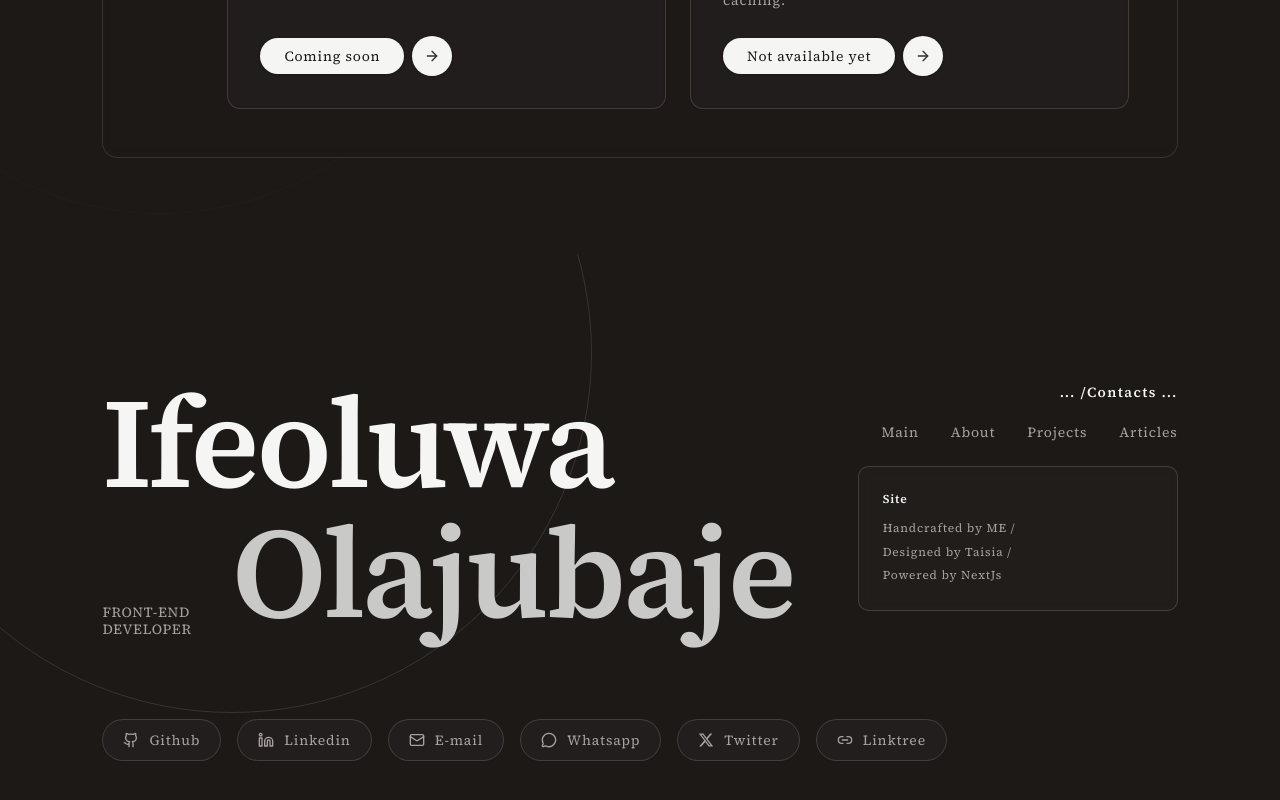
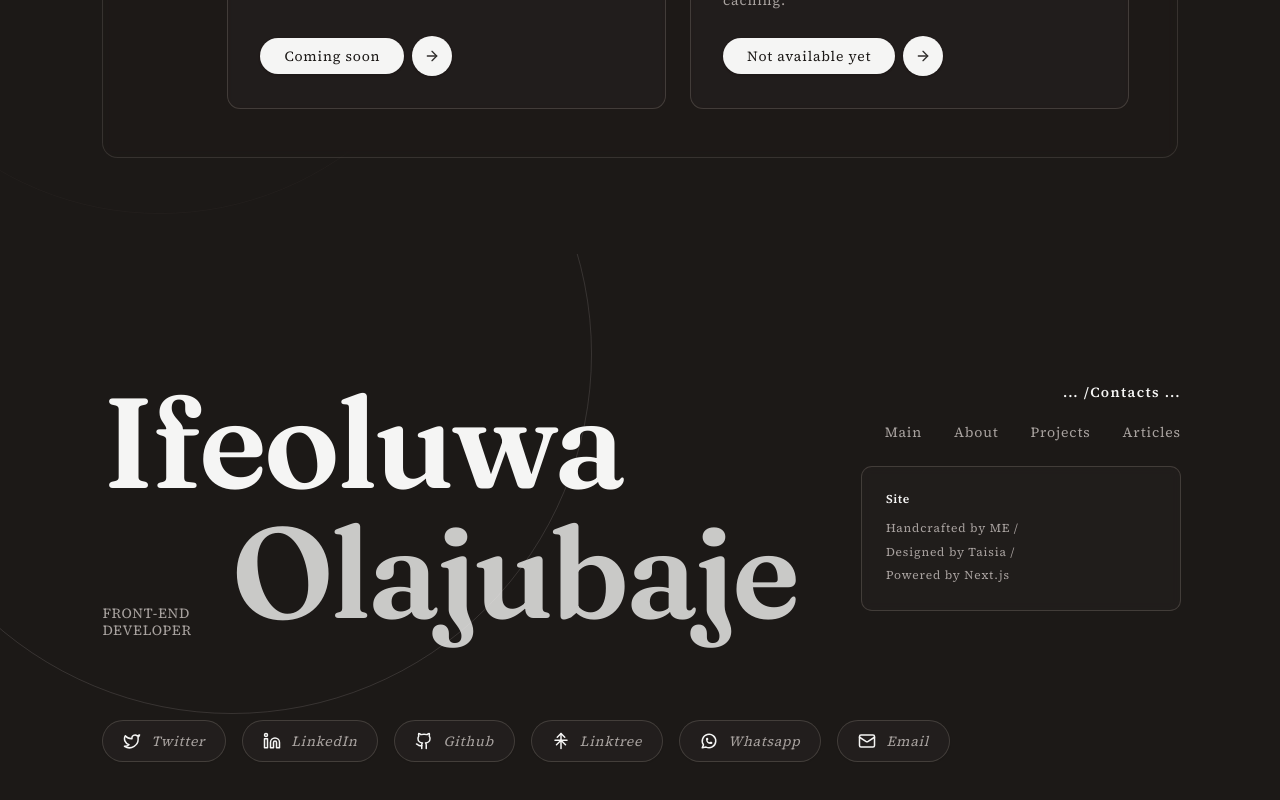
Before and after one commit to emanncode/emanncode-portfolio, a Next.js app: page / in a window 1280 px wide. Shown: the part 5939-6739 px from the top of the page. Built offline with nearby package versions, Linux system fonts and the light colour scheme.

Commit message:
style(contact): adapt layout structure using font-heading and existing socialLinks

```diff
--- a/components/sections/contact.tsx
+++ b/components/sections/contact.tsx
@@ -1,99 +1,6 @@
 "use client"
 
-import { Mail, MessageCircle, Link2 } from "lucide-react"
-
-// Clean static SVG brand icons (standard, non-animated)
-function GithubSvg({ className }: { className?: string }) {
-  return (
-    <svg
-      className={className}
-      width="16"
-      height="16"
-      viewBox="0 0 24 24"
-      fill="none"
-      stroke="currentColor"
-      strokeWidth="2"
-      strokeLinecap="round"
-      strokeLinejoin="round"
-    >
-      <path d="M15 22v-4a4.8 4.8 0 0 0-1-3.5c3 0 6-2 6-5.5.08-1.25-.27-2.48-1-3.5.28-1.15.28-2.35 0-3.5 0 0-1 0-3 1.5-2.64-.5-5.36-.5-8 0C6 2 5 2 5 2c-.3 1.15-.3 2.35 0 3.5A5.403 5.403 0 0 0 4 9c0 3.5 3 5.5 6 5.5-.39.49-.68 1.05-.85 1.65-.17.6-.22 1.23-.15 1.85v4" />
-      <path d="M9 18c-4.51 2-5-2-7-2" />
-    </svg>
-  )
-}
-
-function LinkedinSvg({ className }: { className?: string }) {
-  return (
-    <svg
-      className={className}
-      width="16"
-      height="16"
-      viewBox="0 0 24 24"
-      fill="none"
-      stroke="currentColor"
-      strokeWidth="2"
-      strokeLinecap="round"
-      strokeLinejoin="round"
-    >
-      <path d="M16 8a6 6 0 0 1 6 6v7h-4v-7a2 2 0 0 0-2-2 2 2 0 0 0-2 2v7h-4v-7a6 6 0 0 1 6-6z" />
-      <rect width="4" height="12" x="2" y="9" />
-      <circle cx="4" cy="4" r="2" />
-    </svg>
-  )
-}
-
-function TwitterSvg({ className }: { className?: string }) {
-  return (
-    <svg
-      className={className}
-      width="16"
-      height="16"
-      viewBox="0 0 24 24"
-      fill="currentColor"
-    >
-      <path d="M18.244 2.25h3.308l-7.227 8.26 8.502 11.24H16.17l-5.214-6.817L4.99 21.75H1.68l7.73-8.835L1.254 2.25H8.08l4.713 6.231zm-1.161 17.52h1.833L7.084 4.126H5.117z" />
-    </svg>
-  )
-}
-
-const contactLinks = [
-  {
-    label: "Github",
-    href: "https://github.com/emanncode",
-    icon: GithubSvg,
-  },
-  {
-    label: "Linkedin",
-    href: "https://www.linkedin.com/in/emmanuel-olajubaje-86178a42a/",
-    icon: LinkedinSvg,
-  },
-  {
-    label: "E-mail",
-    href: "mailto:olajubajeifeoluwa93@gmail.com",
-    icon: ({ className }: { className?: string }) => (
-      <Mail size={16} className={className} />
-    ),
-  },
-  {
-    label: "Whatsapp",
-    href: "https://wa.me/2349048801668",
-    icon: ({ className }: { className?: string }) => (
-      <MessageCircle size={16} className={className} />
-    ),
-  },
-  {
-    label: "Twitter",
-    href: "https://x.com/emanncode",
-    icon: TwitterSvg,
-  },
-  {
-    label: "Linktree",
-    href: "https://linktr.ee/emanncodedev",
-    icon: ({ className }: { className?: string }) => (
-      <Link2 size={16} className={className} />
-    ),
-  },
-]
+import { socialLinks } from "@/constants/social-links"
 
 const navItems = [
   { label: "Main", href: "/" },
@@ -112,19 +19,19 @@ export default function Contact() {
       <span className="pointer-events-none absolute -left-20 sm:-left-32 bottom-20 sm:bottom-28 size-100 sm:size-140 lg:size-180 aspect-square rounded-full border border-muted-foreground/20 z-0" />
 
       <div className="relative z-10 flex flex-col px-[8%]">
-        {/* Main Content: Name on left (desktop), Contacts & Site info on right (desktop) */}
+        {/* Main Content: Staggered Name on left, Contacts & Site info on right */}
         <div className="flex flex-col-reverse lg:flex-row justify-between items-start gap-10 sm:gap-14 lg:gap-16">
-          {/* Staggered Name Layout exactly matching reference design */}
+          {/* Staggered Name Layout adapted to portfolio heading font */}
           <div className="flex flex-col select-none">
-            <h2 className="font-mono text-4xl sm:text-6xl md:text-7xl lg:text-8xl xl:text-9xl font-bold tracking-tight text-foreground leading-[0.95]">
+            <h2 className="font-heading text-5xl sm:text-6xl md:text-7xl lg:text-8xl xl:text-9xl font-semibold tracking-tight text-foreground leading-[0.95]">
               Ifeoluwa
             </h2>
             <div className="flex items-baseline gap-3 sm:gap-6 lg:gap-10 mt-1 sm:mt-2">
-              <div className="flex flex-col text-[10px] sm:text-xs md:text-sm font-mono text-muted-foreground leading-tight tracking-wider uppercase shrink-0">
+              <div className="flex flex-col text-[11px] sm:text-xs md:text-sm font-sans text-muted-foreground leading-tight tracking-wider uppercase shrink-0">
                 <span>Front-end</span>
                 <span>developer</span>
               </div>
-              <h2 className="font-mono text-4xl sm:text-6xl md:text-7xl lg:text-8xl xl:text-9xl font-bold tracking-tight text-foreground/80 leading-[0.95]">
+              <h2 className="font-heading text-5xl sm:text-6xl md:text-7xl lg:text-8xl xl:text-9xl font-semibold tracking-tight text-foreground/80 leading-[0.95]">
                 Olajubaje
               </h2>
             </div>
@@ -133,20 +40,20 @@ export default function Contact() {
           {/* Right Column: Header, Quick Nav, and Site Card */}
           <div className="w-full lg:w-auto flex flex-col items-start lg:items-end">
             {/* Header */}
-            <span className="font-mono text-xs sm:text-sm tracking-widest text-foreground font-semibold select-none">
+            <span className="font-sans text-xs sm:text-sm tracking-widest text-foreground font-semibold select-none">
               ... /Contacts ...
             </span>
 
             {/* Quick Navigation Links */}
             <nav
               aria-label="Footer navigation"
-              className="flex flex-wrap items-center gap-6 sm:gap-8 pt-4 sm:pt-5 text-xs sm:text-sm font-mono"
+              className="flex flex-wrap items-center gap-6 sm:gap-8 pt-4 sm:pt-5 text-xs sm:text-sm font-sans"
             >
               {navItems.map((item) => (
                 <a
                   key={item.label}
                   href={item.href}
-                  className="text-muted-foreground transition-colors hover:text-foreground"
+                  className="text-muted-foreground transition-colors hover:text-foreground font-medium"
                 >
                   {item.label}
                 </a>
@@ -155,33 +62,35 @@ export default function Contact() {
 
             {/* Site Credit Card matching reference design */}
             <div className="w-full sm:w-80 rounded-2xl border border-border/40 bg-card/40 p-5 sm:p-6 backdrop-blur-xs mt-6 space-y-3">
-              <p className="font-mono text-xs font-semibold text-foreground">
+              <p className="font-sans text-xs font-semibold text-foreground tracking-wider">
                 Site
               </p>
-              <div className="space-y-1 text-xs font-mono text-muted-foreground leading-relaxed">
+              <div className="space-y-1 text-xs font-sans text-muted-foreground leading-relaxed">
                 <p>Handcrafted by ME /</p>
                 <p>Designed by Taisia /</p>
-                <p>Powered by NextJs</p>
+                <p>Powered by Next.js</p>
               </div>
             </div>
           </div>
         </div>
 
-        {/* Bottom Row: Social Links Pills */}
+        {/* Bottom Row: Social Links Pills using existing socialLinks */}
         <div className="pt-12 sm:pt-16 lg:pt-20">
           <div className="grid grid-cols-2 sm:flex sm:flex-wrap items-center gap-2.5 sm:gap-3.5 lg:gap-4">
-            {contactLinks.map((item) => {
-              const Icon = item.icon
+            {socialLinks.map((item) => {
+              const Icon = item.Icon
               return (
                 <a
                   key={item.label}
-                  href={item.href}
+                  href={item.link}
                   target="_blank"
                   rel="noopener noreferrer"
-                  className="group flex items-center justify-center sm:justify-start gap-2.5 rounded-full border border-border/40 bg-card/50 px-4 sm:px-5 py-2 sm:py-2.5 text-xs sm:text-sm font-mono text-muted-foreground shadow-xs transition-all duration-300 hover:border-foreground/40 hover:bg-card hover:text-foreground hover:scale-105 active:scale-95"
+                  className="group flex items-center justify-center sm:justify-start gap-2.5 rounded-full border border-border/40 bg-card/50 px-4 sm:px-5 py-2 sm:py-2.5 text-xs sm:text-sm font-sans text-muted-foreground shadow-xs transition-all duration-300 hover:border-foreground/40 hover:bg-card hover:text-foreground hover:scale-105 active:scale-95"
                 >
-                  <Icon className="text-muted-foreground transition-colors group-hover:text-foreground" />
-                  <span>{item.label}</span>
+                  <Icon size={18} className="text-foreground shrink-0" />
+                  <span className="font-sans text-xs italic tracking-wider sm:text-sm">
+                    {item.label}
+                  </span>
                 </a>
               )
             })}
```
